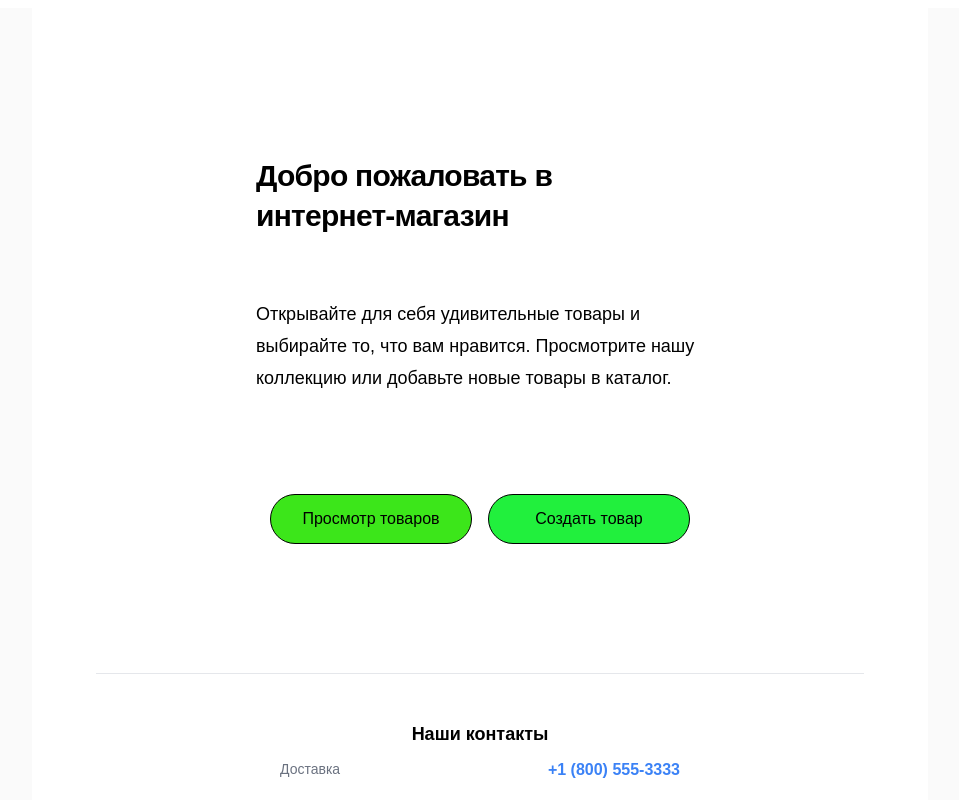
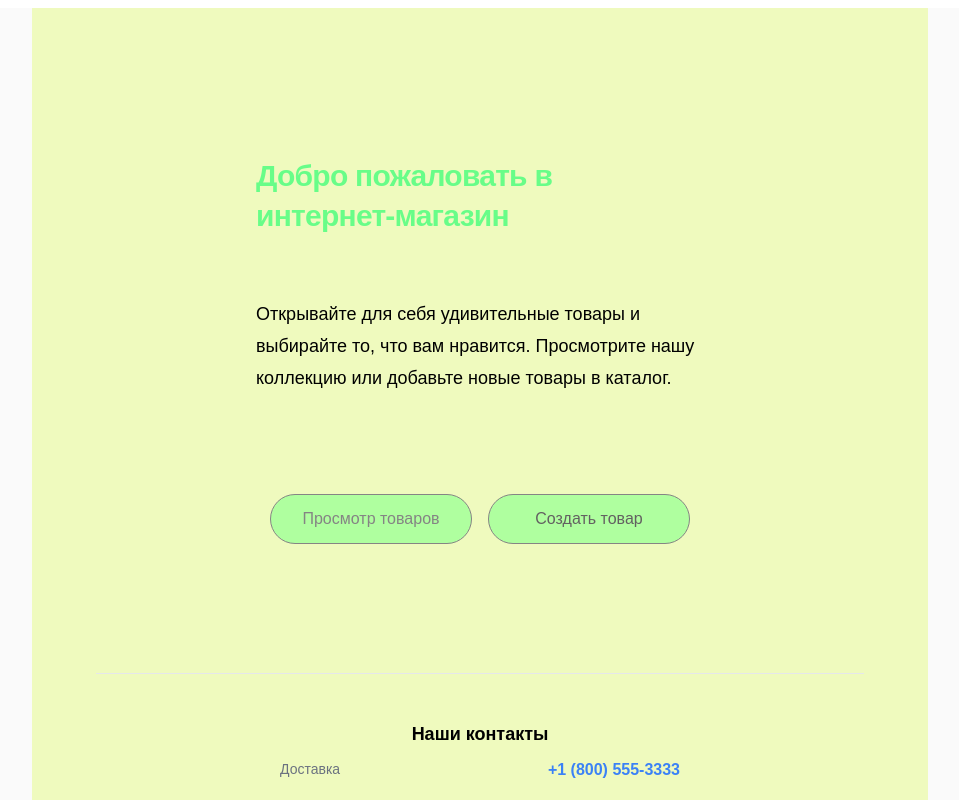
Before and after one commit to Alex135135/ecosistems, a Next.js app: page / in a window 1280 px wide. Shown: the top 800 px of the page, without its empty margins (160-1119 px from the left). Built offline with nearby package versions, Linux system fonts and the light colour scheme.

Commit message:
edit background

```diff
--- a/src/app/page.module.css
+++ b/src/app/page.module.css
@@ -16,7 +16,7 @@
     align-items: center;
     justify-content: space-between;
     padding: 8rem 4rem;
-    background-color: var(--bg-secondary, #ffffff);
+    background-color: var(--bg-secondary, #effabe);
 }
 
 .content {
@@ -33,7 +33,7 @@
     font-weight: 600;
     line-height: 2.5rem;
     letter-spacing: -0.025em;
-    color: var(--text-primary, black);
+    color: var(--text-primary, rgb(104, 253, 136));
 }
 
 .description {
@@ -61,12 +61,12 @@
     gap: 0.5rem;
     border-radius: 9999px;
     padding: 0 1.25rem;
-    background-color: var(--button-primary-bg, rgb(60, 230, 26));
-    color: var(--button-primary-text, black);
+    background-color: var(--button-primary-bg, rgb(175, 255, 159));
+    color: var(--button-primary-text, rgb(133, 132, 132));
     text-decoration: none;
     transition: background-color 0.2s ease-in-out;
     white-space: nowrap;
-    border: solid 1px black;
+    border: 1px solid var(--button-secondary-border, rgb(133, 132, 132));
 }
 
 .primaryButton:hover {
@@ -82,9 +82,9 @@
     justify-content: center;
     border-radius: 9999px;
     padding: 0 1.25rem;
-    border: 1px solid var(--button-secondary-border, black);
-    color: var(--button-secondary-text, black);
-    background: rgb(33, 240, 61);
+    border: 1px solid var(--button-secondary-border, rgb(133, 132, 132));
+    color: var(--button-secondary-text, rgb(99, 97, 97));
+    background: rgb(175, 255, 159);
     text-decoration: none;
     transition: all 0.2s ease-in-out;
     white-space: nowrap;
```
